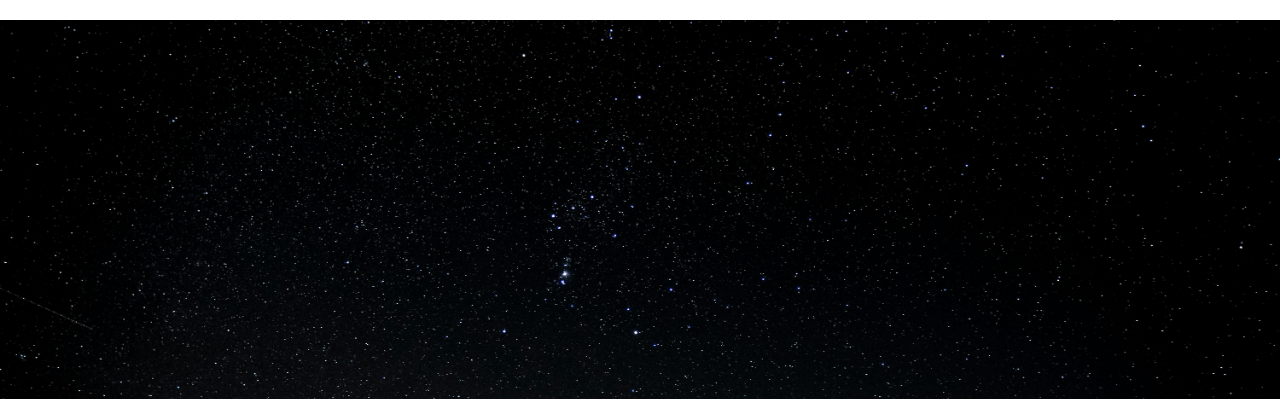
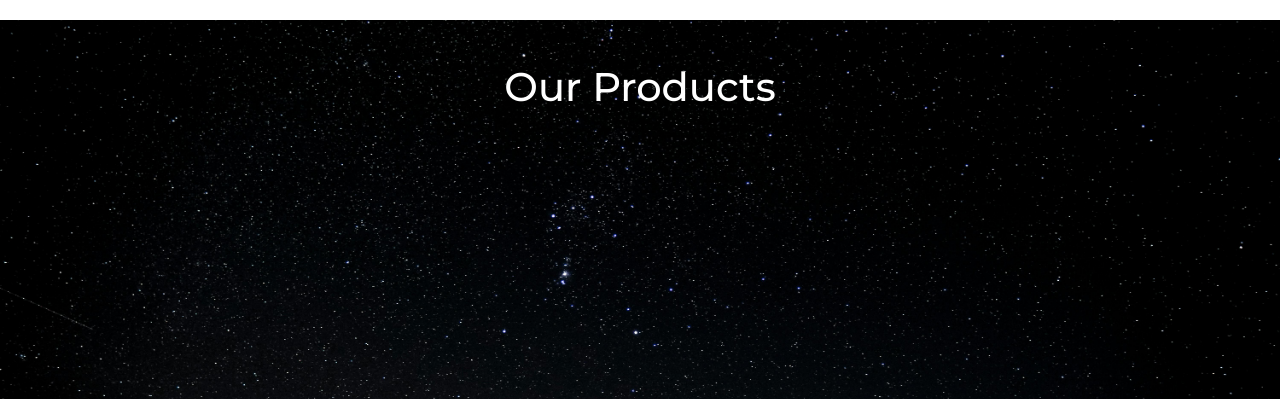
Before and after one commit to mahidaCodeTrained/observastore, a Django app: template storefront/templates/storefront/storefront.html in a window 1280 px wide. Shown: the part 97-496 px from the top of the page. Run offline with Django 5.2, Linux system fonts and the light colour scheme; the template is opened without the code that fills it, so the values that code supplies are empty; some libraries are stand-ins or nearby versions.

Commit message:
restyle store layout and update css for improved design

```diff
--- a/static/css/style.css
+++ b/static/css/style.css
@@ -113,6 +113,15 @@ footer {
     overflow: auto;
 }
 
+.product-item {
+    background-color: aliceblue;
+}
+
+#product-h1 {
+    color: white;
+    padding: 3rem;
+}
+
 
 @media screen and (min-width: 280px) {
     .navbar {
--- a/storefront/templates/storefront/storefront.html
+++ b/storefront/templates/storefront/storefront.html
@@ -1,21 +1,21 @@
 {% extends 'base.html' %}
 
 {% block content %}
-    <h1 class="text-center my-4">Our Products</h1>
+    <div class="container-fluid px-3">
+        <h1 class="text-center my-4" id="product-h1">Our Products</h1>
 
-    <div class="container">
         <div class="row">
             {% for product in products %}
                 <div class="col-md-3 mb-4">  <!-- 4 products per row -->
-                    <div class="product-item p-3 border rounded shadow-sm" style="background-color: rgba(211, 211, 211, 0.5);">
+                    <div class="product-item p-3 border rounded shadow-sm">
                         <h2 class="text-center">{{ product.name }}</h2>
                         <p>{{ product.description }}</p>
                         <p><strong>Price: ${{ product.price }}</strong></p>
 
                         {% if product.image %}
-                            <img src="{{ product.image.url }}" alt="{{ product.name }}" class="img-fluid mx-auto d-block" style="max-width: 200px;">
+                            <img src="{{ product.image.url }}" alt="{{ product.name }}" class="img-fluid mx-auto d-block" style="width: 100%; height: 200px; object-fit: cover;">
                         {% else %}
-                            <img src="/media/pexels-thirdman-8495471.jpg" alt="No image available" class="img-fluid mx-auto d-block">
+                            <img src="/media/pexels-thirdman-8495471.jpg" alt="No image available" class="img-fluid mx-auto d-block" style="width: 100%; height: 200px; object-fit: cover;">
                         {% endif %}
                     </div>
                 </div>
```
